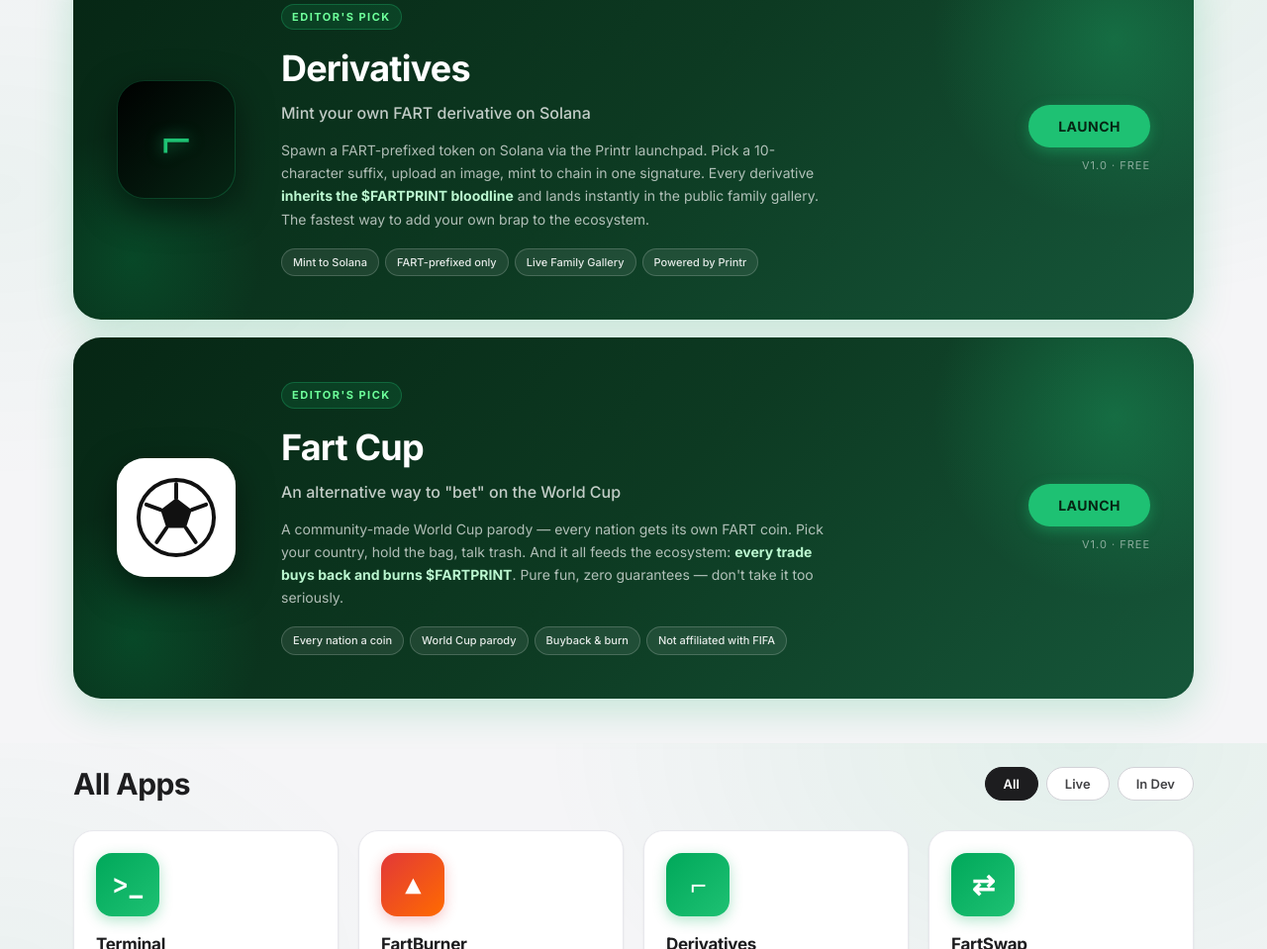
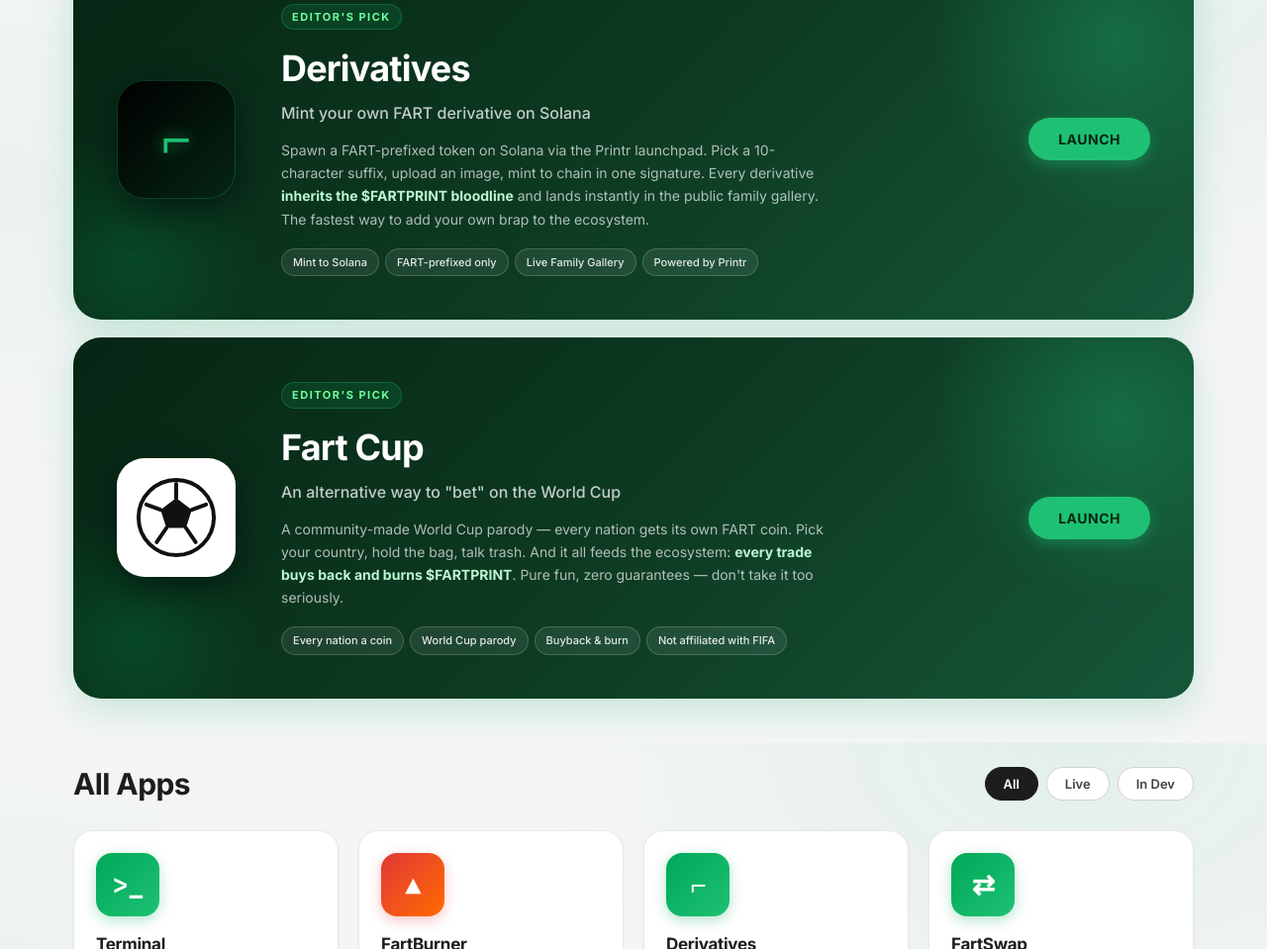
Before and after one commit to xWaifuDealerx/fart, a plain HTML site: page index.html in a window 1280 px wide. Shown: the part 849-1808 px from the top of the page at 99% size. Drawn offline with Linux system fonts and the light colour scheme; no server answers.

Commit message:
Add files via upload

```diff
--- a/index.html
+++ b/index.html
@@ -1139,7 +1139,6 @@
     </div>
     <div class="featured-actions">
       <span class="get-btn">LAUNCH</span>
-      <span class="meta">v1.0 · free</span>
     </div>
   </div>
   </a>
@@ -1176,7 +1175,6 @@
     </div>
     <div class="featured-actions">
       <span class="get-btn">LAUNCH</span>
-      <span class="meta">v1.0 · free</span>
     </div>
   </div>
   </a>
```
